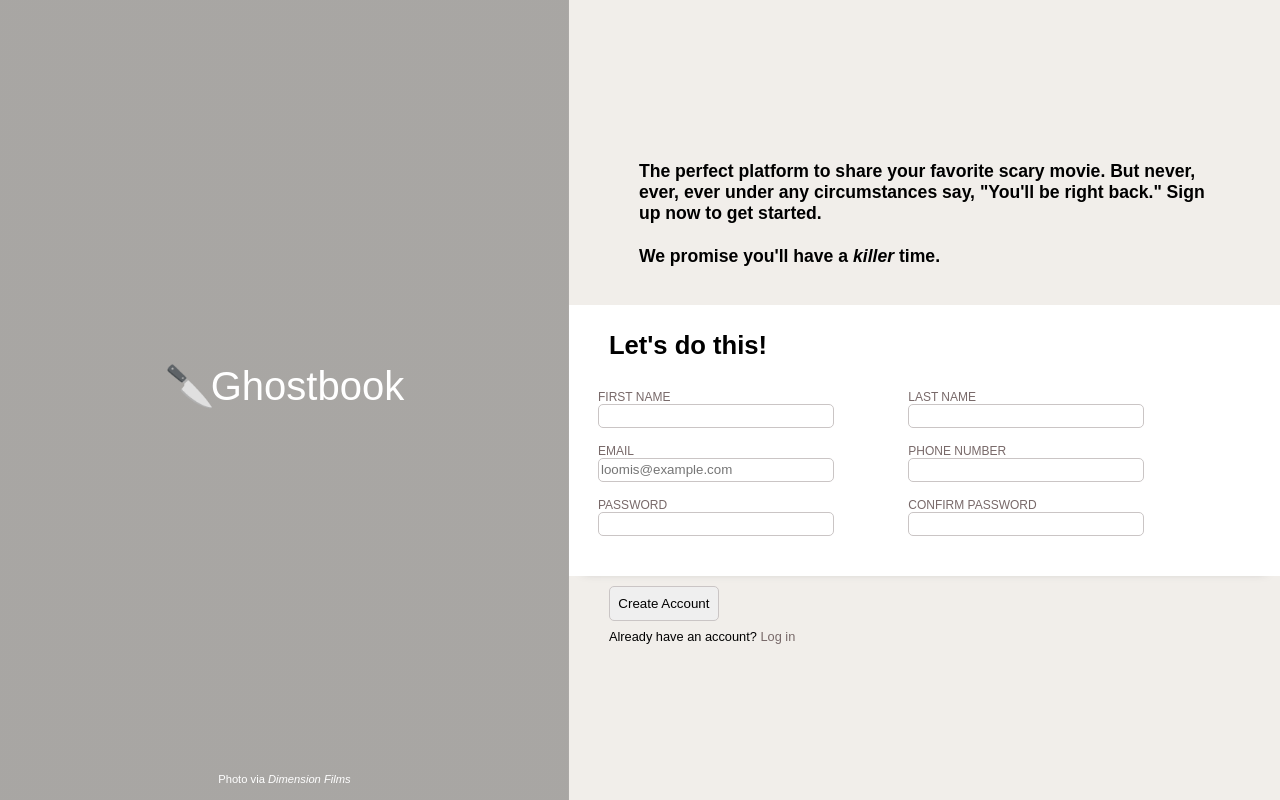
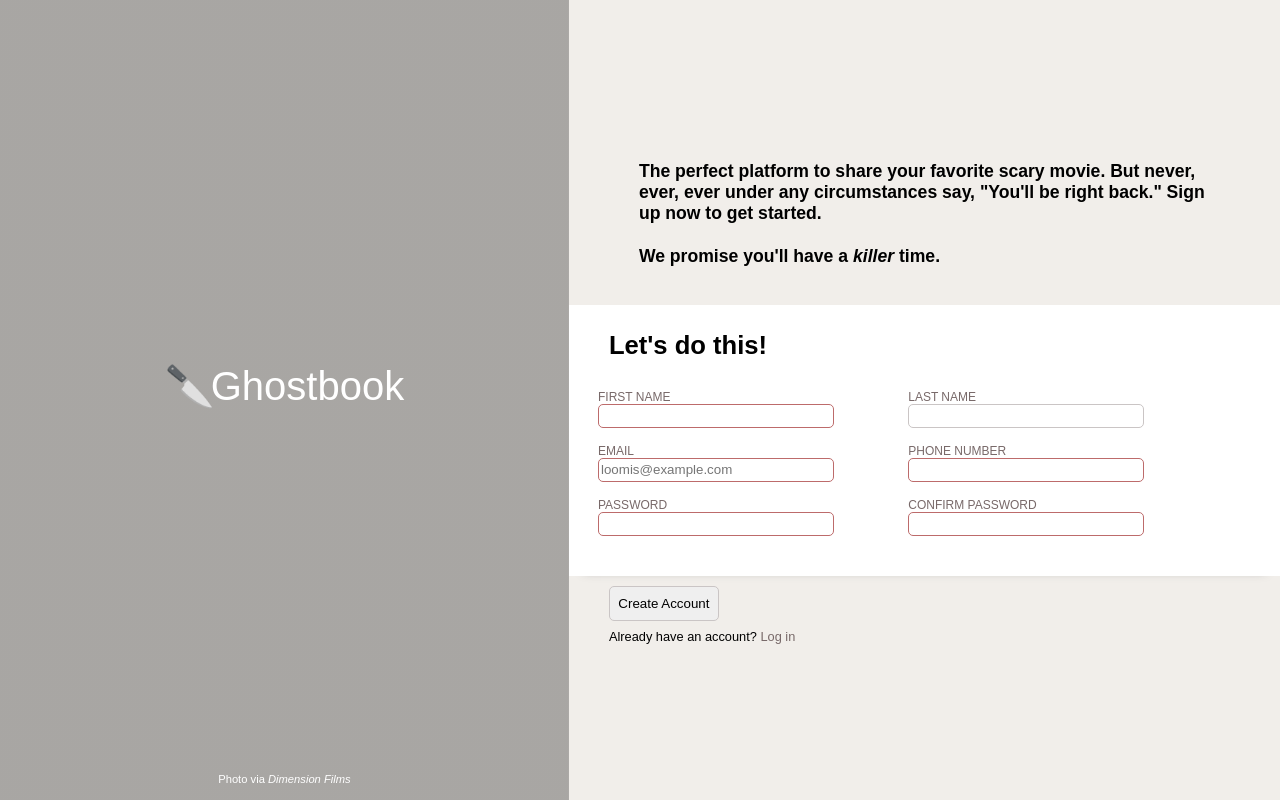
Before and after one commit to nan99s/signin_form, a plain HTML site: page index.html in a window 1280 px wide. Drawn offline with Linux system fonts and the light colour scheme; a web font is replaced by a local one.

Commit message:
Finalizes form with required elements

```diff
--- a/form-style.css
+++ b/form-style.css
@@ -130,6 +130,14 @@ input {
     border-radius: 5px;
 }
 
+input:invalid {
+    border: 1px solid rgb(189, 107, 107);
+}
+
+input:valid {
+    border: 1px solid rgb(202, 197, 197);
+  }
+
 button {
     width: 110px;
     height: 35px;
--- a/index.html
+++ b/index.html
@@ -22,7 +22,7 @@
             <h3>Let's do this!</h3>
             <form id="sign-up">
                 <label for="first_name">First Name
-                    <input type="text" name="first_name" id="first_name" />
+                    <input type="text" name="first_name" id="first_name" required />
                 </label>
 
                 <label for="last_name">Last Name
@@ -38,11 +38,11 @@
                 </label>
 
                 <label for="password">Password
-                    <input type="password" name="pwd" id="pwd" />
+                    <input type="password" name="pwd" id="pwd" required min="8" />
                 </label>
 
                 <label for="last_name">Confirm Password
-                    <input type="password" name="conpwd" id="conpwd" />
+                    <input type="password" name="conpwd" id="conpwd" required />
                 </label>
             </form>
         </div>
```
